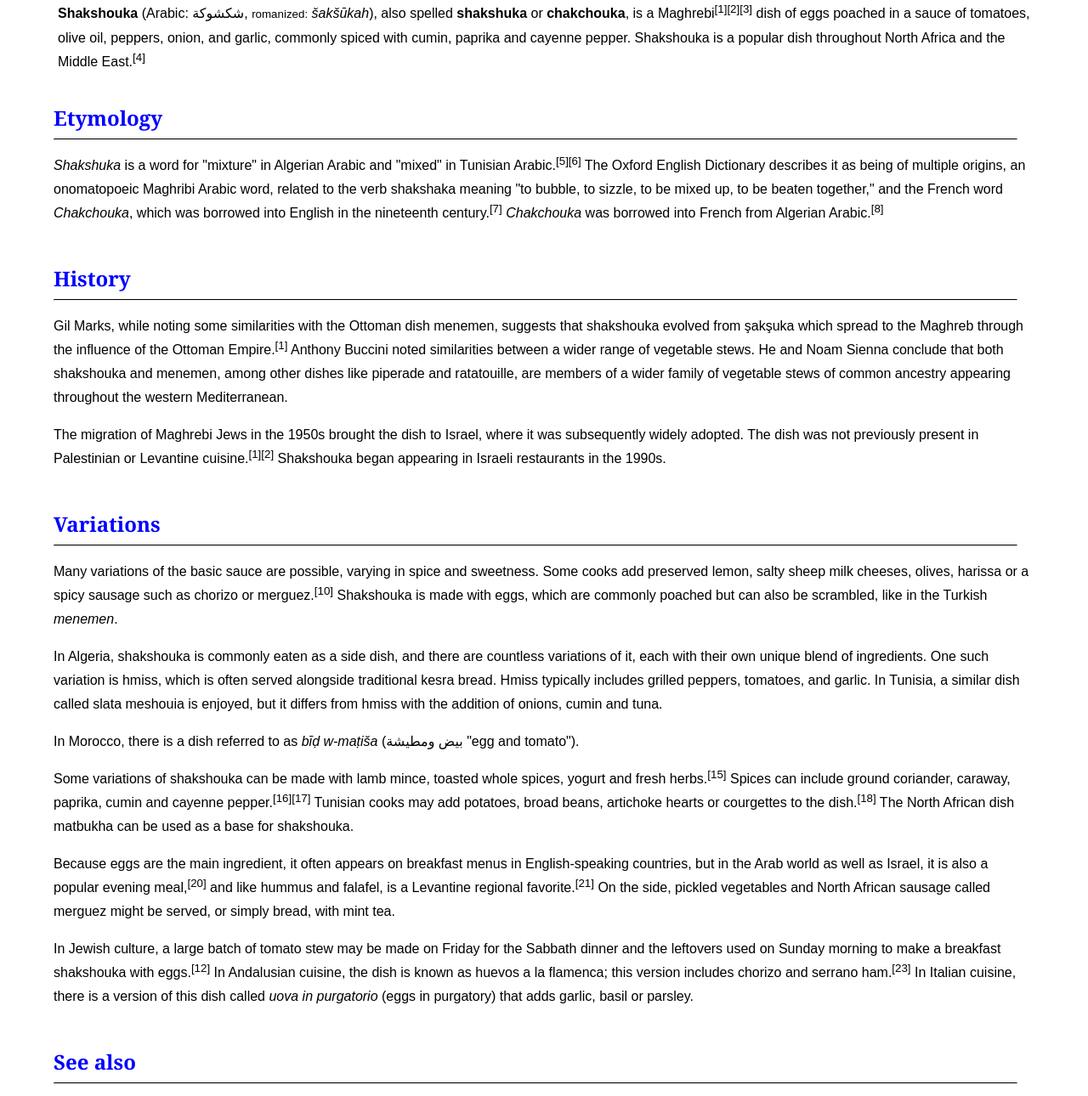
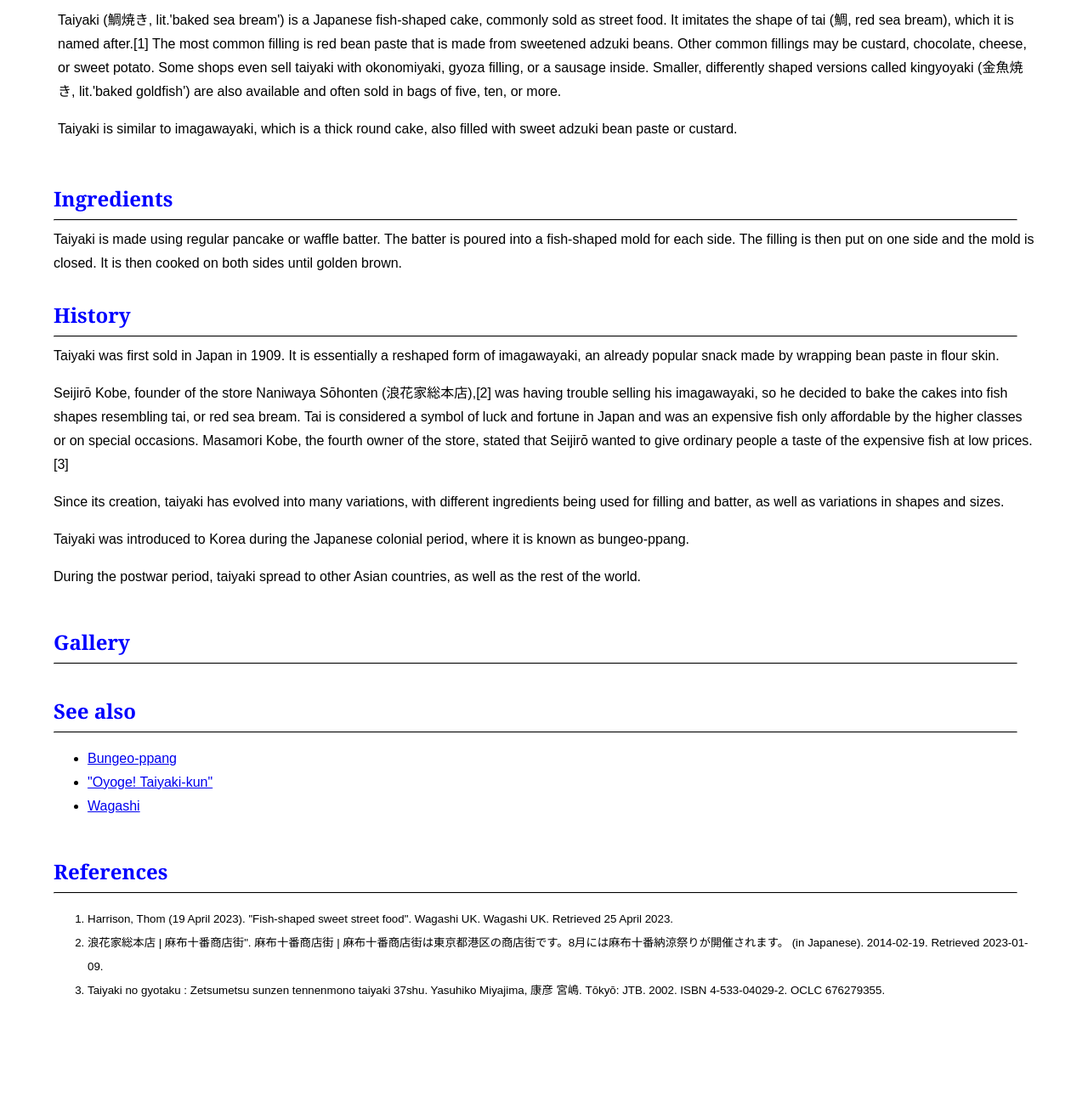
Before and after one commit to lauren-tsao-DHSS-GA-1122-2025Spring-001/HW02_wiki-page, a plain HTML site: page index.html in a window 1280 px wide. Shown: the part 152-1442 px from the top of the page at 85% size. After the commit the page ends 1361 px from the top, so only its background shows below. Drawn offline with Linux system fonts and the light colour scheme.

Commit message:
changed to taiyaki

```diff
--- a/index.html
+++ b/index.html
@@ -7,46 +7,50 @@
 
   <body>
     <ul>
-      <li><a href="#etymology">Etymology</a></li>
+      <li><a href="#ingredients">Ingredients</a></li>
       <li><a href="#history">History</a></li>
-      <li><a href="#variations">Variations</a></li>
+      <li><a href="#gallery">Gallery</a></li>
+      <li><a href="#references">References</a></li>
     </ul>
 
-    <section id="shakshouka" class="primary-block">
+    <section id="taiyaki" class="primary-block">
       <div class="title">
-        <h1>Shakshouka</h1>
-        <hr class="divider" />
-      </div>
-
-      <div class="description">
-        <strong>Shakshouka</strong> (Arabic: شكشوكة, <small>romanized:</small>
-        <em>šakšūkah</em>), also spelled <strong>shakshuka</strong> or
-        <strong>chakchouka</strong>, is a Maghrebi<sup>[1][2][3]</sup> dish of
-        eggs poached in a sauce of tomatoes, olive oil, peppers, onion, and
-        garlic, commonly spiced with cumin, paprika and cayenne pepper.
-        Shakshouka is a popular dish throughout North Africa and the Middle
-        East.<sup>[4]</sup>
-      </div>
-    </section>
-
-    <!--etymology section-->
-    <section id="etymology" class="secondary-block">
-      <div class="title">
-        <h1>Etymology</h1>
+        <h1>Taiyaki</h1>
         <hr class="divider" />
       </div>
 
       <div class="description">
         <p>
-          <em>Shakshuka</em> is a word for "mixture" in Algerian Arabic and
-          "mixed" in Tunisian Arabic.<sup>[5][6]</sup> The Oxford English
-          Dictionary describes it as being of multiple origins, an onomatopoeic
-          Maghribi Arabic word, related to the verb shakshaka meaning "to
-          bubble, to sizzle, to be mixed up, to be beaten together," and the
-          French word <em>Chakchouka</em>, which was borrowed into English in
-          the nineteenth century.<sup>[7]</sup> <em>Chakchouka</em> was borrowed
-          into French from Algerian Arabic.<sup>[8]</sup>
+          Taiyaki (鯛焼き, lit.'baked sea bream') is a Japanese fish-shaped
+          cake, commonly sold as street food. It imitates the shape of tai (鯛,
+          red sea bream), which it is named after.[1] The most common filling is
+          red bean paste that is made from sweetened adzuki beans. Other common
+          fillings may be custard, chocolate, cheese, or sweet potato. Some
+          shops even sell taiyaki with okonomiyaki, gyoza filling, or a sausage
+          inside. Smaller, differently shaped versions called kingyoyaki
+          (金魚焼き, lit.'baked goldfish') are also available and often sold in
+          bags of five, ten, or more.
         </p>
+
+        <p>
+          Taiyaki is similar to imagawayaki, which is a thick round cake, also
+          filled with sweet adzuki bean paste or custard.
+        </p>
+      </div>
+    </section>
+
+    <!--ingredients section-->
+    <section id="ingredients" class="secondary-block">
+      <div class="title">
+        <h1>Ingredients</h1>
+        <hr class="divider" />
+      </div>
+
+      <div class="description">
+        Taiyaki is made using regular pancake or waffle batter. The batter is
+        poured into a fish-shaped mold for each side. The filling is then put on
+        one side and the mold is closed. It is then cooked on both sides until
+        golden brown.
       </div>
     </section>
 
@@ -58,82 +62,47 @@
       </div>
 
       <div class="description">
+        Taiyaki was first sold in Japan in 1909. It is essentially a reshaped
+        form of imagawayaki, an already popular snack made by wrapping bean
+        paste in flour skin.
         <p>
-          Gil Marks, while noting some similarities with the Ottoman dish
-          menemen, suggests that shakshouka evolved from şakşuka which spread to
-          the Maghreb through the influence of the Ottoman Empire.<sup>[1]</sup>
-          Anthony Buccini noted similarities between a wider range of vegetable
-          stews. He and Noam Sienna conclude that both shakshouka and menemen,
-          among other dishes like piperade and ratatouille, are members of a
-          wider family of vegetable stews of common ancestry appearing
-          throughout the western Mediterranean.
+          Seijirō Kobe, founder of the store Naniwaya Sōhonten
+          (浪花家総本店),[2] was having trouble selling his imagawayaki, so he
+          decided to bake the cakes into fish shapes resembling tai, or red sea
+          bream. Tai is considered a symbol of luck and fortune in Japan and was
+          an expensive fish only affordable by the higher classes or on special
+          occasions. Masamori Kobe, the fourth owner of the store, stated that
+          Seijirō wanted to give ordinary people a taste of the expensive fish
+          at low prices.[3]
         </p>
+
         <p>
-          The migration of Maghrebi Jews in the 1950s brought the dish to
-          Israel, where it was subsequently widely adopted. The dish was not
-          previously present in Palestinian or Levantine cuisine.<sup
-            >[1][2]</sup
-          >
-          Shakshouka began appearing in Israeli restaurants in the 1990s.
+          Since its creation, taiyaki has evolved into many variations, with
+          different ingredients being used for filling and batter, as well as
+          variations in shapes and sizes.
+        </p>
+
+        <p>
+          Taiyaki was introduced to Korea during the Japanese colonial period,
+          where it is known as bungeo-ppang.
+        </p>
+
+        <p>
+          During the postwar period, taiyaki spread to other Asian countries, as
+          well as the rest of the world.
         </p>
       </div>
     </section>
 
-    <!--variations section-->
-    <section id="variations" class="secondary-block">
+    <!--gallery section-->
+    <section id="gallery" class="secondary-block">
       <div class="title">
-        <h1>Variations</h1>
+        <h1>Gallery</h1>
         <hr class="divider" />
       </div>
 
       <div class="description">
-        <p>
-          Many variations of the basic sauce are possible, varying in spice and
-          sweetness. Some cooks add preserved lemon, salty sheep milk cheeses,
-          olives, harissa or a spicy sausage such as chorizo or merguez.<sup
-            >[10]</sup
-          >
-          Shakshouka is made with eggs, which are commonly poached but can also
-          be scrambled, like in the Turkish <em>menemen</em>.
-        </p>
-        <p>
-          In Algeria, shakshouka is commonly eaten as a side dish, and there are
-          countless variations of it, each with their own unique blend of
-          ingredients. One such variation is hmiss, which is often served
-          alongside traditional kesra bread. Hmiss typically includes grilled
-          peppers, tomatoes, and garlic. In Tunisia, a similar dish called slata
-          meshouia is enjoyed, but it differs from hmiss with the addition of
-          onions, cumin and tuna.
-        </p>
-        <p>
-          In Morocco, there is a dish referred to as <em>bīḍ w-maṭiša</em> (بيض
-          ومطيشة "egg and tomato").
-        </p>
-        <p>
-          Some variations of shakshouka can be made with lamb mince, toasted
-          whole spices, yogurt and fresh herbs.<sup>[15]</sup> Spices can
-          include ground coriander, caraway, paprika, cumin and cayenne
-          pepper.<sup>[16][17]</sup> Tunisian cooks may add potatoes, broad
-          beans, artichoke hearts or courgettes to the dish.<sup>[18]</sup> The
-          North African dish matbukha can be used as a base for shakshouka.
-        </p>
-        <p>
-          Because eggs are the main ingredient, it often appears on breakfast
-          menus in English-speaking countries, but in the Arab world as well as
-          Israel, it is also a popular evening meal,<sup>[20]</sup> and like
-          hummus and falafel, is a Levantine regional favorite.<sup>[21]</sup>
-          On the side, pickled vegetables and North African sausage called
-          merguez might be served, or simply bread, with mint tea.
-        </p>
-        <p>
-          In Jewish culture, a large batch of tomato stew may be made on Friday
-          for the Sabbath dinner and the leftovers used on Sunday morning to
-          make a breakfast shakshouka with eggs.<sup>[12]</sup> In Andalusian
-          cuisine, the dish is known as huevos a la flamenca; this version
-          includes chorizo and serrano ham.<sup>[23]</sup> In Italian cuisine,
-          there is a version of this dish called <em>uova in purgatorio</em> (eggs in
-          purgatory) that adds garlic, basil or parsley.
-        </p>
+
       </div>
     </section>
 
@@ -148,22 +117,20 @@
         <ul>
           <li>
             <a
-              href="https://en.wikipedia.org/wiki/List_of_Middle_Eastern_dishes"
-              >List of Middle Eastern dishes</a
+              href="https://en.wikipedia.org/wiki/Bungeo-ppang"
+              >Bungeo-ppang</a
             >
           </li>
           <li>
-            <a href="https://en.wikipedia.org/wiki/Qalayet_bandora"
-              >Qalayet bandora</a
+            <a href="https://en.wikipedia.org/wiki/Oyoge!_Taiyaki-kun"
+              >"Oyoge! Taiyaki-kun"</a
             >
           </li>
           <li>
-            <a href="https://en.wikipedia.org/wiki/Huevos_rancheros"
-              >Huevos rancheros</a
+            <a href="https://en.wikipedia.org/wiki/Wagashi"
+              >Wagashi</a
             >
           </li>
-          <li><a href="https://en.wikipedia.org/wiki/Lecs%C3%B3">Lecsó</a></li>
-          <li><a href="https://en.wikipedia.org/wiki/Taktouka">Taktouka</a></li>
         </ul>
       </div>
     </section>
@@ -172,31 +139,21 @@
     <section id="references" class="secondary-block">
       <div class="title">
         <h1>References</h1>
-        <hr class="divider">
+        <hr class="divider" />
       </div>
       <div class="description">
-        <ol><small>
-          <li> Gil Marks (2010). Encyclopedia of Jewish Food. HMH. p. 1673. ISBN 978-0-544-18631-6.</li>
-          <li> Gil Marks (2010). Encyclopedia of Jewish Food. HMH. p. 1673. ISBN 978-0-544-18631-6.</li>
-          <li> Gil Marks (2010). Encyclopedia of Jewish Food. HMH. p. 1673. ISBN 978-0-544-18631-6.</li>
-          <li> Gil Marks (2010). Encyclopedia of Jewish Food. HMH. p. 1673. ISBN 978-0-544-18631-6.</li>
-          <li> Gil Marks (2010). Encyclopedia of Jewish Food. HMH. p. 1673. ISBN 978-0-544-18631-6.</li>
-          <li> Gil Marks (2010). Encyclopedia of Jewish Food. HMH. p. 1673. ISBN 978-0-544-18631-6.</li>
-          <li> Gil Marks (2010). Encyclopedia of Jewish Food. HMH. p. 1673. ISBN 978-0-544-18631-6.</li>
-          <li> Gil Marks (2010). Encyclopedia of Jewish Food. HMH. p. 1673. ISBN 978-0-544-18631-6.</li>
-          <li> Gil Marks (2010). Encyclopedia of Jewish Food. HMH. p. 1673. ISBN 978-0-544-18631-6.</li>
-          <li> Gil Marks (2010). Encyclopedia of Jewish Food. HMH. p. 1673. ISBN 978-0-544-18631-6.</li>
-          <li> Gil Marks (2010). Encyclopedia of Jewish Food. HMH. p. 1673. ISBN 978-0-544-18631-6.</li>
-          <li> Gil Marks (2010). Encyclopedia of Jewish Food. HMH. p. 1673. ISBN 978-0-544-18631-6.</li>
-          <li> Gil Marks (2010). Encyclopedia of Jewish Food. HMH. p. 1673. ISBN 978-0-544-18631-6.</li>
-          <li> Gil Marks (2010). Encyclopedia of Jewish Food. HMH. p. 1673. ISBN 978-0-544-18631-6.</li>
-          <li> Gil Marks (2010). Encyclopedia of Jewish Food. HMH. p. 1673. ISBN 978-0-544-18631-6.</li>
-          <li> Gil Marks (2010). Encyclopedia of Jewish Food. HMH. p. 1673. ISBN 978-0-544-18631-6.</li>
-          <li> Gil Marks (2010). Encyclopedia of Jewish Food. HMH. p. 1673. ISBN 978-0-544-18631-6.</li>
-          <li> Gil Marks (2010). Encyclopedia of Jewish Food. HMH. p. 1673. ISBN 978-0-544-18631-6.</li>
-          <li> Gil Marks (2010). Encyclopedia of Jewish Food. HMH. p. 1673. ISBN 978-0-544-18631-6.</li>
-          <li> Gil Marks (2010). Encyclopedia of Jewish Food. HMH. p. 1673. ISBN 978-0-544-18631-6.</li>
-
+        <ol>
+          <small>
+            <li>
+              Harrison, Thom (19 April 2023). "Fish-shaped sweet street food". Wagashi UK. Wagashi UK. Retrieved 25 April 2023.
+            </li>
+            <li>
+              浪花家総本店 | 麻布十番商店街". 麻布十番商店街 | 麻布十番商店街は東京都港区の商店街です。8月には麻布十番納涼祭りが開催されます。 (in Japanese). 2014-02-19. Retrieved 2023-01-09.
+            </li>
+            <li>
+              Taiyaki no gyotaku : Zetsumetsu sunzen tennenmono taiyaki 37shu. Yasuhiko Miyajima, 康彦 宮嶋. Tōkyō: JTB. 2002. ISBN 4-533-04029-2. OCLC 676279355.
+            </li>
+          </small>
         </ol>
       </div>
     </section>
```
